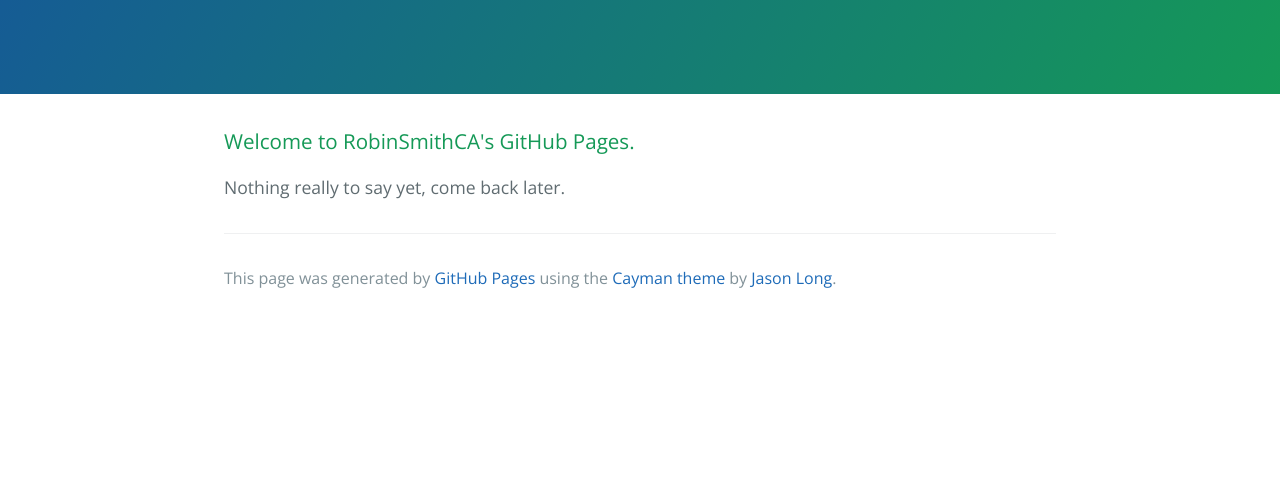
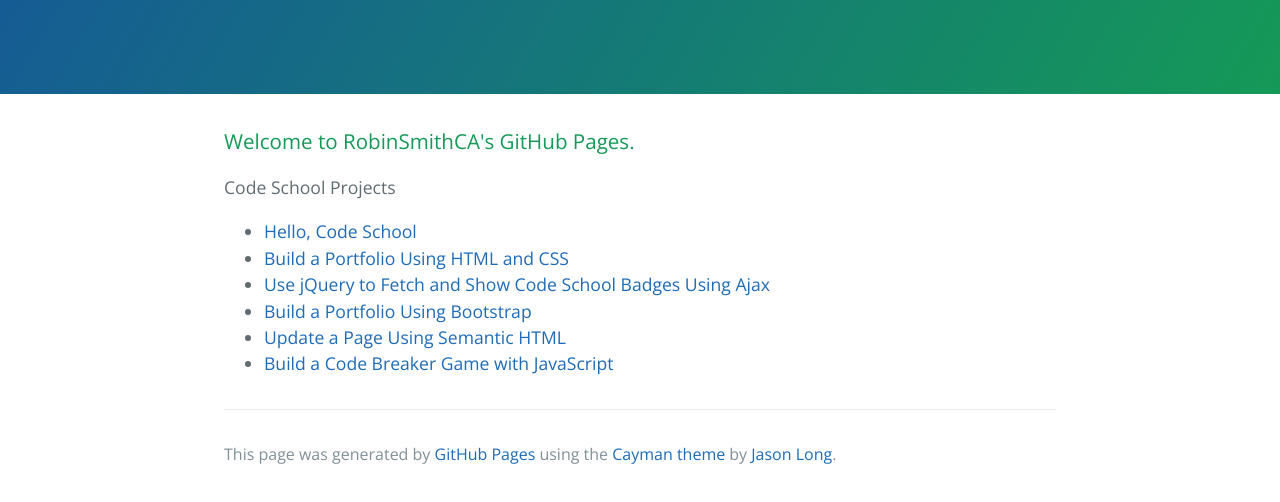
Before and after one commit to RobinSmithCA/robinsmithca.github.io, a plain HTML site: page index.html in a window 1280 px wide. Shown: the part 176-678 px from the top of the page. Drawn offline with nearby package versions, Linux system fonts and the light colour scheme.

Commit message:
Updated basic page with Code School projects

```diff
--- a/index.html
+++ b/index.html
@@ -16,10 +16,17 @@
     </section>
 
     <section class="main-content">
-      <h3>
-<a id="welcome-to-robinsmithcas-github-pages" class="anchor" href="#welcome-to-robinsmithcas-github-pages" aria-hidden="true"><span class="octicon octicon-link"></span></a>Welcome to RobinSmithCA's GitHub Pages.</h3>
+      <h3><a id="welcome-to-robinsmithcas-github-pages" class="anchor" href="#welcome-to-robinsmithcas-github-pages" aria-hidden="true"><span class="octicon octicon-link"></span></a>Welcome to RobinSmithCA's GitHub Pages.</h3>
 
-<p>Nothing really to say yet, come back later.</p>
+      <p>Code School Projects</p>
+      <ul>
+         <li><a href="HelloCodeSchool">Hello, Code School</a></li>
+         <li><a href="HTMLPortfolioProject">Build a Portfolio Using HTML and CSS</a></li>
+         <li><a href="jQueryBadgesProject">Use jQuery to Fetch and Show Code School Badges Using Ajax</a></li>
+         <li><a href="BootstrapPortfolioProject">Build a Portfolio Using Bootstrap</a></li>
+         <li><a href="SemanticHTMLPortfolioProject">Update a Page Using Semantic HTML</a></li>
+         <li><a href="CodeBreakerProject">Build a Code Breaker Game with JavaScript</a></li>
+      </ul>
 
       <footer class="site-footer">
 
```
